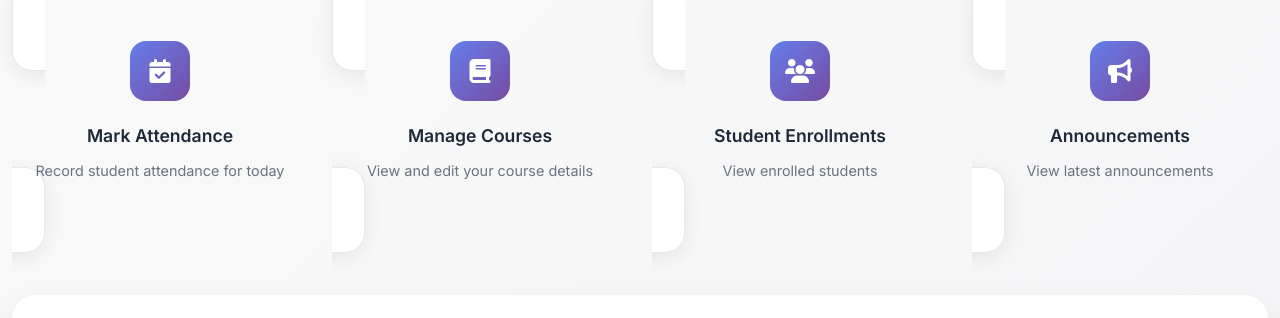
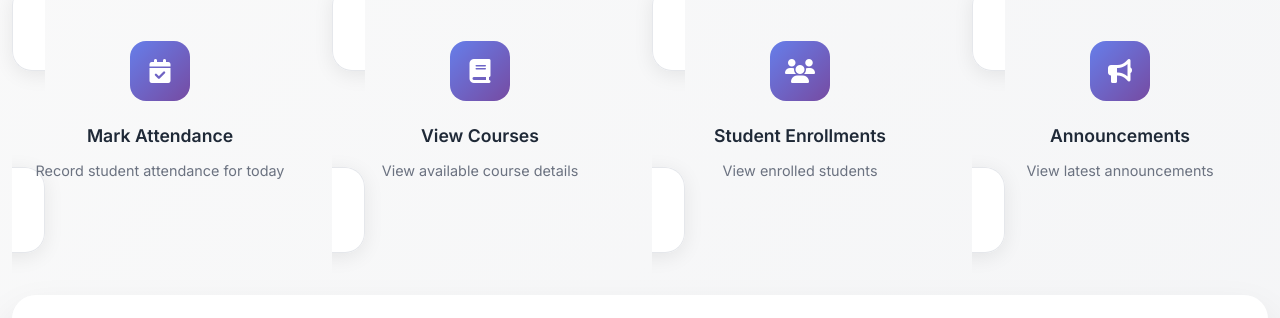
Before and after one commit to rushi-mereddy/adarsh-app, a Flask app: page /faculty/dashboard in a window 1280 px wide. Shown: the part 558-876 px from the top of the page. Run offline with Flask 3, Linux system fonts and the light colour scheme; a user stored in the database is signed in; data that the repository does not hold is empty.

Commit message:
Update faculty dashboard links to redirect to admin course management
Updates faculty dashboard template links to point to admin-level course and enrollment views, fixing the 500 error.

Replit-Commit-Author: Agent
Replit-Commit-Session-Id: b80024bd-76f8-4db9-a7c7-17a479a1e534
Replit-Commit-Screenshot-Url: https://storage.googleapis.com/screenshot-production-us-central1/9c66b4d1-a79a-4b18-9b9c-1812925f0ecb/5dbcfe5c-1f30-4e0a-a0c6-8fc80531596f.jpg

```diff
--- a/templates/faculty/dashboard.html
+++ b/templates/faculty/dashboard.html
@@ -110,17 +110,17 @@
         </div>
 
         <div class="col-lg-3 col-md-6 mb-4">
-            <a href="{{ url_for('manage_courses') }}" class="quick-action-card">
+            <a href="{{ url_for('admin_courses') }}" class="quick-action-card">
                 <div class="quick-action-icon">
                     <i class="fas fa-book"></i>
                 </div>
-                <h6 class="quick-action-title">Manage Courses</h6>
-                <p class="quick-action-desc">View and edit your course details</p>
+                <h6 class="quick-action-title">View Courses</h6>
+                <p class="quick-action-desc">View available course details</p>
             </a>
         </div>
 
         <div class="col-lg-3 col-md-6 mb-4">
-            <a href="{{ url_for('view_enrollments') }}" class="quick-action-card">
+            <a href="{{ url_for('admin_enrollments') }}" class="quick-action-card">
                 <div class="quick-action-icon">
                     <i class="fas fa-users"></i>
                 </div>
@@ -130,7 +130,7 @@
         </div>
 
         <div class="col-lg-3 col-md-6 mb-4">
-            <a href="{{ url_for('view_announcements') }}" class="quick-action-card">
+            <a href="{{ url_for('admin_announcements') }}" class="quick-action-card">
                 <div class="quick-action-icon">
                     <i class="fas fa-bullhorn"></i>
                 </div>
@@ -183,7 +183,7 @@
                             <i class="fas fa-calendar-check me-1"></i>
                             Mark Attendance
                         </a>
-                        <a href="{{ url_for('view_enrollments') }}?course_id={{ item.course.id }}"
+                        <a href="{{ url_for('admin_enrollments') }}"
                            class="btn-ultra btn-secondary-ultra">
                             <i class="fas fa-users"></i>
                         </a>
@@ -200,7 +200,7 @@
                 <i class="fas fa-book" style="font-size: 4rem; color: #e5e7eb; margin-bottom: 1rem;"></i>
                 <h5 style="color: #6b7280; margin-bottom: 1rem;">No Courses Assigned</h5>
                 <p style="color: #9ca3af;">You haven't been assigned to any courses yet. Contact the administrator to get courses assigned.</p>
-                <a href="{{ url_for('manage_courses') }}" class="btn-ultra btn-primary-ultra">
+                <a href="{{ url_for('admin_courses') }}" class="btn-ultra btn-primary-ultra">
                     <i class="fas fa-plus me-2"></i>View All Courses
                 </a>
             </div>
@@ -266,7 +266,7 @@
                         </div>
                         {% endfor %}
                         <div class="text-center mt-3">
-                            <a href="{{ url_for('view_announcements') }}" class="btn-ultra btn-secondary-ultra btn-sm">
+                            <a href="{{ url_for('admin_announcements') }}" class="btn-ultra btn-secondary-ultra btn-sm">
                                 View All Announcements
                             </a>
                         </div>
```
